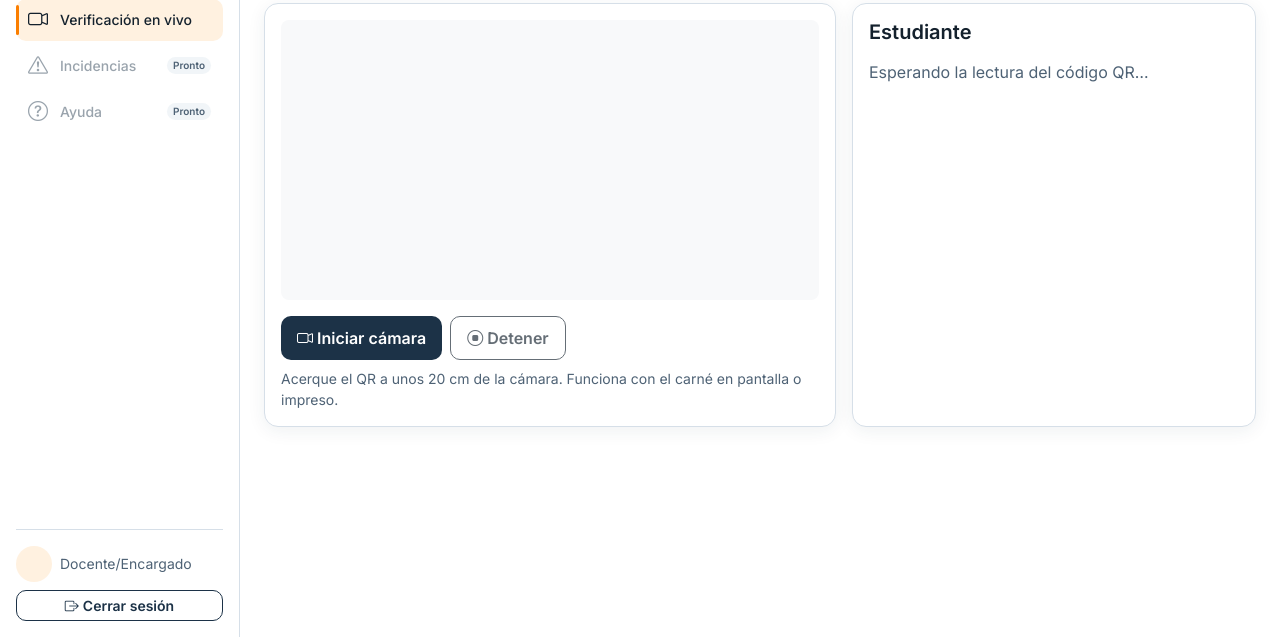
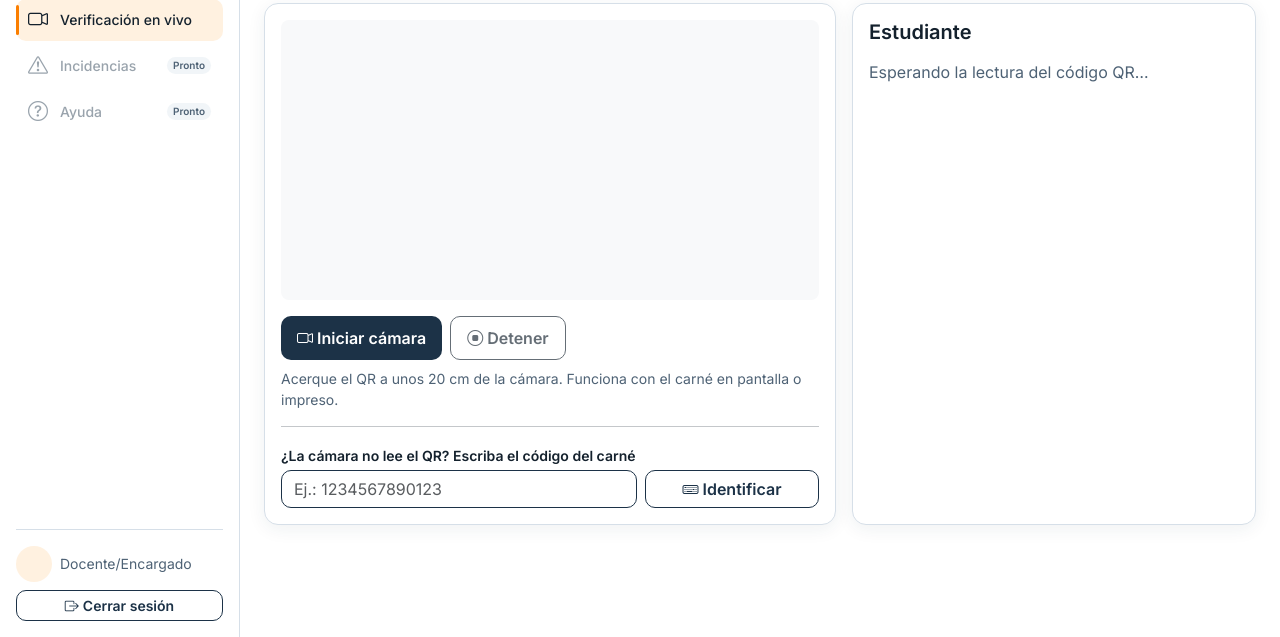
Before and after one commit to KarlaSantillan/verificacion-epp, a Django app: page /verificacion/ in a window 1280 px wide. Shown: the part 163-800 px from the top of the page. Run offline with Django 5.2, Linux system fonts and the light colour scheme; the visitor is signed in with stand-in values (Sample User, id 1); some libraries are stand-ins or nearby versions.

Commit message:
Ingreso manual del código del carné. Refs #16

```diff
--- a/estudiantes/management/commands/consultar_sga.py
+++ b/estudiantes/management/commands/consultar_sga.py
@@ -1,8 +1,8 @@
 """Prueba la lectura de la página de validación del SGA con un carné real.
 
 Uso:
-    python manage.py consultar_sga 2744921411013
-    python manage.py consultar_sga 2744921411013 --guardar    (guarda el HTML en sga_pagina.html)
+    python manage.py consultar_sga 1234567890123
+    python manage.py consultar_sga 1234567890123 --guardar    (guarda el HTML en sga_pagina.html)
 
 Muestra solo en la consola lo que el sistema lograría leer. No guarda nada en la base de datos.
 """
--- a/estudiantes/servicios.py
+++ b/estudiantes/servicios.py
@@ -1,7 +1,7 @@
 """Identificación del estudiante mediante el QR del carné (HU02) y registro de carnés nuevos (HU04).
 
 El QR del carné digital de la UNEMI contiene una dirección como:
-    https://sga.unemi.edu.ec/p_valida_carnet/digital?code=2744921411013
+    https://sga.unemi.edu.ec/p_valida_carnet/digital?code=1234567890123
 Del QR solo se extrae el código. Con ese código se consulta la página pública de
 validación del SGA (módulo sga.py) para completar los datos del estudiante.
 """
--- a/static/js/lector_qr.js
+++ b/static/js/lector_qr.js
@@ -1,4 +1,4 @@
-// Lectura del QR del carné con la cámara (HU02) usando la librería html5-qrcode.
+// Lectura del QR del carné con la cámara (HU02) y por código escrito a mano (HU03).
 (function () {
   const resultado = document.getElementById("resultado");
   const btnIniciar = document.getElementById("btnIniciar");
@@ -16,6 +16,7 @@
     vencido: "aviso aviso-error",
     no_valido_sga: "aviso aviso-error",
     qr_no_valido: "aviso aviso-error",
+    codigo_no_valido: "aviso aviso-error",
     error: "aviso aviso-error",
   };
 
@@ -43,14 +44,15 @@
     resultado.innerHTML = html;
   }
 
-  async function enviar(textoQR) {
+  // datos: { qr: "..." } cuando lee la cámara, o { codigo: "..." } cuando se escribe a mano.
+  async function enviar(datosEnvio) {
     const inicio = performance.now();
     procesando = true;
     try {
       const respuesta = await fetch(window.EPP.urlIdentificar, {
         method: "POST",
         headers: { "Content-Type": "application/json", "X-CSRFToken": window.EPP.csrf },
-        body: JSON.stringify({ qr: textoQR }),
+        body: JSON.stringify(datosEnvio),
       });
       const datos = await respuesta.json();
       mostrar(datos, Math.round(performance.now() - inicio));
@@ -67,8 +69,18 @@
     if (procesando || (textoQR === ultimoTexto && ahora - ultimoMomento < 4000)) return;
     ultimoTexto = textoQR;
     ultimoMomento = ahora;
-    enviar(textoQR);
+    enviar({ qr: textoQR });
   }
+
+  // HU03: ingreso manual del código impreso en el carné.
+  const formCodigo = document.getElementById("formCodigo");
+  const codigoManual = document.getElementById("codigoManual");
+  formCodigo.addEventListener("submit", async (evento) => {
+    evento.preventDefault();
+    if (procesando) return;
+    await enviar({ codigo: codigoManual.value });
+    codigoManual.select();
+  });
 
   btnIniciar.addEventListener("click", async () => {
     try {
--- a/templates/verificacion/verificar.html
+++ b/templates/verificacion/verificar.html
@@ -15,6 +15,19 @@
         <button id="btnDetener" type="button" class="btn btn-epp-outline px-3" disabled><i class="bi bi-stop-circle me-1"></i>Detener</button>
       </div>
       <p class="small text-muted-epp mt-2 mb-0">Acerque el QR a unos 20 cm de la cámara. Funciona con el carné en pantalla o impreso.</p>
+
+      <!-- HU03: ingreso manual cuando la cámara no lee el QR -->
+      <hr class="my-3">
+      <form id="formCodigo" class="row g-2 align-items-end" novalidate>
+        <div class="col-sm-8">
+          <label for="codigoManual" class="form-label small fw-semibold mb-1">¿La cámara no lee el QR? Escriba el código del carné</label>
+          <input id="codigoManual" type="text" class="form-control" inputmode="numeric" autocomplete="off"
+                 maxlength="50" placeholder="Ej.: 1234567890123">
+        </div>
+        <div class="col-sm-4 d-grid">
+          <button id="btnCodigo" type="submit" class="btn btn-epp-outline"><i class="bi bi-keyboard me-1"></i>Identificar</button>
+        </div>
+      </form>
     </div>
   </div>
 
--- a/verificacion/views.py
+++ b/verificacion/views.py
@@ -5,28 +5,45 @@ from django.http import JsonResponse
 from django.shortcuts import render
 from django.views.decorators.http import require_POST
 
-from estudiantes.servicios import QRNoValido, identificar_por_qr, ocultar_cedula
+from estudiantes.servicios import (
+    QRNoValido,
+    identificar_por_codigo,
+    identificar_por_qr,
+    ocultar_cedula,
+    validar_codigo,
+)
 
 
 @login_required
 def verificar(request):
-    """Pantalla de verificación en vivo. Por ahora: paso 1, identificación por QR (HU02)."""
+    """Pantalla de verificación en vivo. Paso 1: identificación por QR (HU02) o por código escrito (HU03)."""
     return render(request, "verificacion/verificar.html")
+
+
+def _identificar(datos, usuario):
+    """Usa el QR leído por la cámara o, si viene 'codigo', el código escrito a mano (HU03)."""
+    if "codigo" in datos:
+        codigo = "".join(str(datos.get("codigo") or "").split())  # quita espacios que el docente haya escrito
+        if not codigo:
+            raise QRNoValido("Escriba el código de validación impreso en el carné.")
+        return identificar_por_codigo(validar_codigo(codigo), usuario)
+    return identificar_por_qr(datos.get("qr", ""), usuario)
 
 
 @login_required
 @require_POST
 def identificar(request):
-    """Recibe el texto leído del QR y devuelve los datos del estudiante en JSON."""
+    """Recibe el texto del QR o el código escrito y devuelve los datos del estudiante en JSON."""
     try:
         datos = json.loads(request.body or "{}")
     except json.JSONDecodeError:
         return JsonResponse({"ok": False, "estado": "error", "mensaje": "Solicitud no válida."}, status=400)
 
     try:
-        resultado = identificar_por_qr(datos.get("qr", ""), request.user)
+        resultado = _identificar(datos, request.user)
     except QRNoValido as error:
-        return JsonResponse({"ok": False, "estado": "qr_no_valido", "mensaje": str(error)}, status=400)
+        estado = "codigo_no_valido" if "codigo" in datos else "qr_no_valido"
+        return JsonResponse({"ok": False, "estado": estado, "mensaje": str(error)}, status=400)
 
     carnet = resultado.carnet
     if carnet is None:  # el SGA indicó que el carné no es válido
```
Also changed, not shown: verificacion/tests.py (added, +62 -0 lines).
